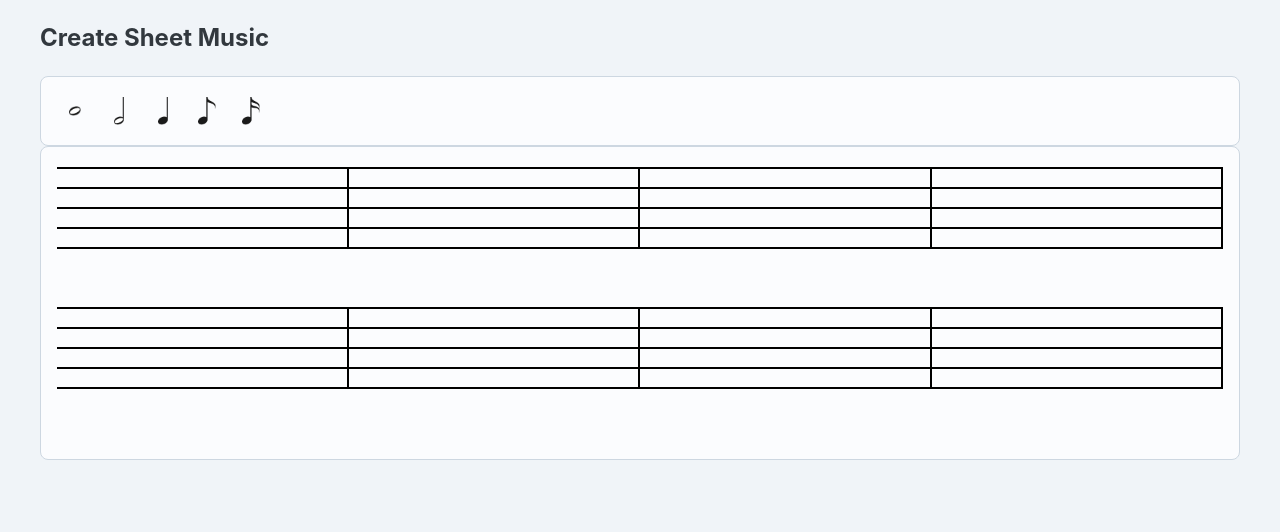
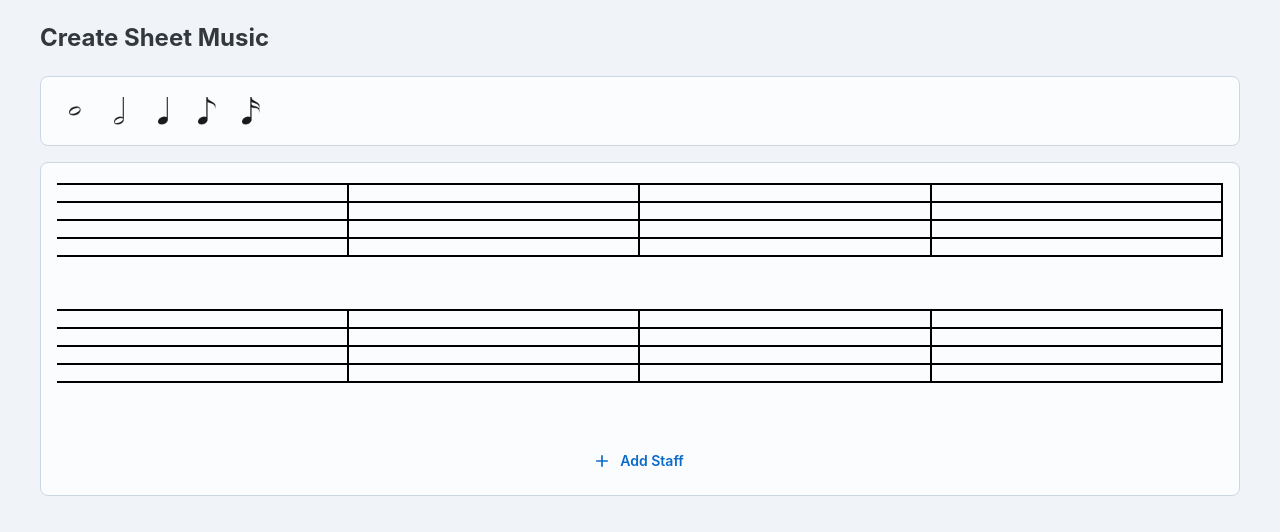
Before and after one commit to archdev-ca/react-music-sheet, a React (Vite) app: page /create in a window 1280 px wide. Shown: the top 532 px of the page. Built offline with nearby package versions, Linux system fonts and the light colour scheme.

Commit message:
Combine bar space and line to a single component

```diff
--- a/package.json
+++ b/package.json
@@ -13,7 +13,9 @@
     "@emotion/react": "^11.11.1",
     "@emotion/styled": "^11.11.0",
     "@fontsource/public-sans": "^5.0.5",
+    "@mui/icons-material": "^5.14.0",
     "@mui/joy": "^5.0.0-alpha.87",
+    "@mui/material": "^5.14.0",
     "@radix-ui/react-icons": "^1.3.0",
     "react": "^18.2.0",
     "react-dom": "^18.2.0",
--- a/src/components/Bar.tsx
+++ b/src/components/Bar.tsx
@@ -1,5 +1,4 @@
 import { styled } from "@mui/joy";
-import BarLine from "./BarLine";
 import BarSpace from "./BarSpace";
 
 const StyledBar = styled("div")`
@@ -11,7 +10,7 @@ const StyledBar = styled("div")`
     position: absolute;
     right: 0;
     top: 4px;
-    bottom: 54px;
+    bottom: 50px;
     width: 2px;
     background-color: #000;
   }
@@ -20,19 +19,19 @@ const StyledBar = styled("div")`
 const Bar = () => {
   return (
     <StyledBar>
-      <BarLine />
+      <BarSpace line />
       <BarSpace />
-      <BarLine />
+      <BarSpace line />
       <BarSpace />
-      <BarLine />
+      <BarSpace line />
       <BarSpace />
-      <BarLine />
+      <BarSpace line />
       <BarSpace />
-      <BarLine />
+      <BarSpace line />
       <BarSpace />
-      <BarLine isFloating />
+      <BarSpace line floating />
       <BarSpace />
-      <BarLine isFloating />
+      <BarSpace line floating />
       <BarSpace />
     </StyledBar>
   );
--- a/src/components/BarLine.tsx
+++ /dev/null
@@ -1,35 +0,0 @@
-import { styled } from "@mui/joy";
-
-interface Props {
-  isFloating?: boolean;
-}
-
-const StyledBarLine = styled("div")(({ theme }) => {
-  return {
-    padding: "4px 0",
-    "&:hover": {
-      backgroundColor: `${theme.palette.primary.plainHoverBg} !important`,
-      "& > div": {
-        backgroundColor: "#000 !important",
-      },
-    },
-  };
-});
-
-const Line = styled("div")`
-  height: 2px;
-`;
-
-const BarLine = ({ isFloating }: Props) => {
-  return (
-    <StyledBarLine>
-      <Line
-        style={{
-          backgroundColor: isFloating ? "transparent" : "#000",
-        }}
-      ></Line>
-    </StyledBarLine>
-  );
-};
-
-export default BarLine;
--- a/src/components/BarSpace.tsx
+++ b/src/components/BarSpace.tsx
@@ -1,14 +1,41 @@
 import { styled } from "@mui/joy";
 
+interface Props {
+  line?: boolean;
+  floating: boolean;
+}
+
+const defaultProps = {
+  line: false,
+  floating: false,
+};
+
 const StyledBarSpace = styled("div")(({ theme }) => ({
-  height: "10px",
+  // height: "10px",
+  padding: "4px 0",
   "&:hover": {
     backgroundColor: theme.palette.primary.plainHoverBg,
   },
 }));
 
-const BarSpace = () => {
-  return <StyledBarSpace></StyledBarSpace>;
+const Line = styled("div")`
+  height: 2px;
+`;
+
+const BarSpace = ({ line, floating }: Props) => {
+  return (
+    <StyledBarSpace>
+      {line ? (
+        <Line
+          style={{
+            backgroundColor: floating ? "transparent" : "#000",
+          }}
+        ></Line>
+      ) : null}
+    </StyledBarSpace>
+  );
 };
 
+BarSpace.defaultProps = defaultProps;
+
 export default BarSpace;
--- a/src/context/AppContext.tsx
+++ b/src/context/AppContext.tsx
@@ -4,7 +4,7 @@ interface Props {
   children?: React.ReactNode;
 }
 
-const AppContext = createContext("");
+const AppContext = createContext({});
 
 const AppContextProvider = ({ children }: Props) => {
   const [activeNote, setActiveNote] = useState(null);
--- a/src/pages/sheet/create.tsx
+++ b/src/pages/sheet/create.tsx
@@ -1,5 +1,5 @@
 import Staff from "@/components/Staff";
-import { Box, Card, IconButton } from "@mui/joy";
+import { Box, Button, Card, IconButton } from "@mui/joy";
 import wholeNote from "@/assets/notes/whole.png";
 import halfNote from "@/assets/notes/half.png";
 import quarterNote from "@/assets/notes/quarter.png";
@@ -7,7 +7,7 @@ import eightNote from "@/assets/notes/eighth.png";
 import sixteenthNote from "@/assets/notes/sixteenth.png";
 import { useContext } from "react";
 import { AppContext } from "@/context/AppContext";
-import Cursor from "@/components/Cursor";
+import Add from "@mui/icons-material/Add";
 import { NoteCursorMap } from "@/interfaces/images";
 
 const SheetCreate = () => {
@@ -60,7 +60,7 @@ const SheetCreate = () => {
   return (
     <>
       <h2 className="text-2xl">Create Sheet Music</h2>
-      <Card>
+      <Card sx={{ mb: 2 }}>
         <Box
           sx={{
             display: "flex",
@@ -137,6 +137,9 @@ const SheetCreate = () => {
         }}
       >
         <Staff />
+        <Button startDecorator={<Add />} variant="plain">
+          Add Staff
+        </Button>
       </Card>
     </>
   );
```
Also changed, not shown: 1 other file (tests, documents, lock files or other folders).
